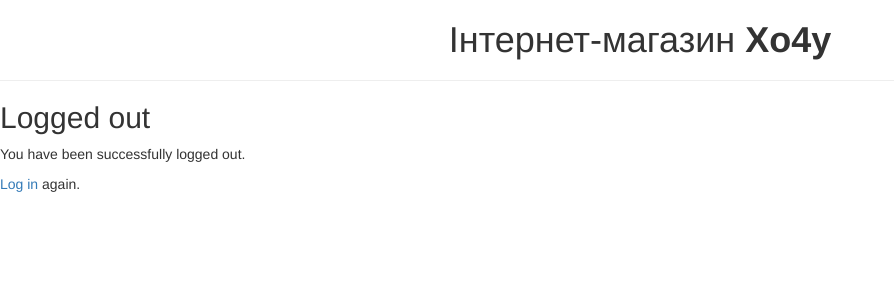
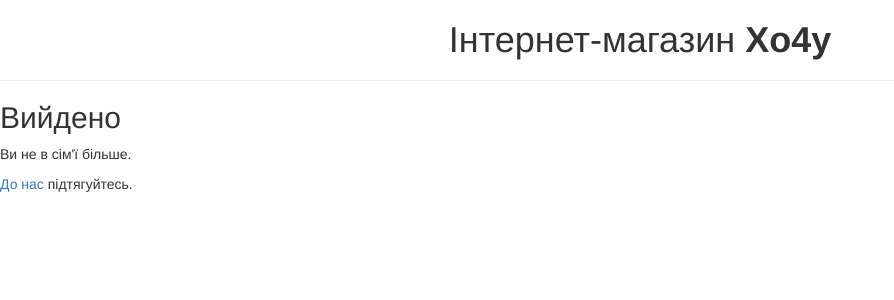
Before and after one commit to komolebo/internet-shop-mobiles, a Django app: page /xo4y/logout/ in a window 1280 px wide. Shown: the top 300 px of the page, without its empty margins (0-894 px from the left). Run offline with Django 3.2, Linux system fonts and the light colour scheme; parts of the project's set-up code (start-up, migrations or seed data) failed here and were passed over; some libraries are stand-ins or nearby versions.

Commit message:
Change commentaries

```diff
--- a/ishop/mobiles/templates/mobiles/detail.html
+++ b/ishop/mobiles/templates/mobiles/detail.html
@@ -20,7 +20,7 @@
  <br/>
 <form method='POST' action='buy/'>
     {% csrf_token %}
-    <input type="submit" value="Buy">
+    <input type="submit" value="Закарманить">
 </form>
 
 {% endblock %}
--- a/ishop/mobiles/templates/registration/banner.html
+++ b/ishop/mobiles/templates/registration/banner.html
@@ -12,7 +12,7 @@
 
 
 <div align="center">
-    <h1>Інтернет-магазин <b>Xo4y</b> </h1>
+    <h1 class="text-center">Інтернет-магазин <b>Xo4y</b> </h1>
 </div>
 
 {% block underbanner %}
--- a/ishop/mobiles/templates/registration/greetings.html
+++ b/ishop/mobiles/templates/registration/greetings.html
@@ -11,7 +11,7 @@
 {% block underbanner %}
   <header>
     {% if user.is_authenticated %}
-      Hi {{ user.username }}!
+      Привіт, сину {{ user.username }}!
     {% endif %}
   </header>
   <hr>
--- a/ishop/mobiles/templates/registration/logged_out.html
+++ b/ishop/mobiles/templates/registration/logged_out.html
@@ -12,9 +12,9 @@
 {% block title %}See you!{% endblock %}
 
 {% block content %}
-  <h2>Logged out</h2>
-  <p>You have been successfully logged out.</p>
-  <p><a href='/xo4y/login'>Log in</a> again.</p>
+  <h2>Вийдено</h2>
+  <p>Ви не в сім'ї більше.</p>
+  <p><a href='/xo4y/login'>До нас</a> підтягуйтесь.</p>
 {% endblock %}
 
 
--- a/ishop/mobiles/templates/registration/login.html
+++ b/ishop/mobiles/templates/registration/login.html
@@ -14,7 +14,7 @@
 {% block content %}
 <div align="center">
     {% if not user.is_authenticated %}
-    <h3>Треба бути своїм</h3>
+    <h3>Доведіть, що ви - наша дитина</h3>
     <form method="post">
     {% csrf_token %}
     {{ form.as_p }}
@@ -24,7 +24,7 @@
 
     <form action="/xo4y/signup/" method="post">
         {% csrf_token %}
-        <button type="submit"> Хочу до вас </button>
+        <button type="submit"> Хочу в сім'ю </button>
     </form>
 </div>
 {% endblock %}
--- a/ishop/mobiles/templates/registration/signup.html
+++ b/ishop/mobiles/templates/registration/signup.html
@@ -9,11 +9,11 @@
 {% extends 'registration/greetings.html' %}
 
 {% block content %}
-  <h2>Sign up</h2>
+  <h2>Умови вашого усиновлення</h2>
   <form method="post">
     {% csrf_token %}
     {{ form.as_p }}
-    <button type="submit">Sign up</button>
+    <button type="submit">Усиновитись</button>
   </form>
 {% endblock %}
 
```
Also changed, not shown: ishop/mobiles/templates/mobiles/index.html (+4 -3 lines).
